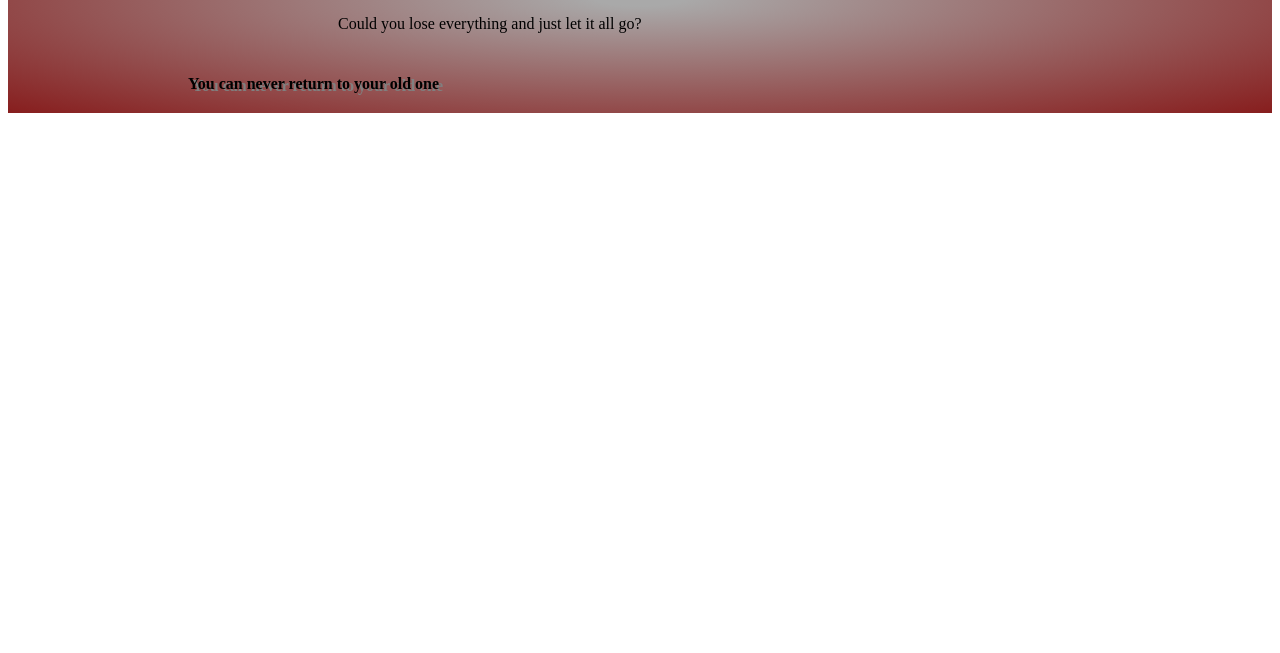
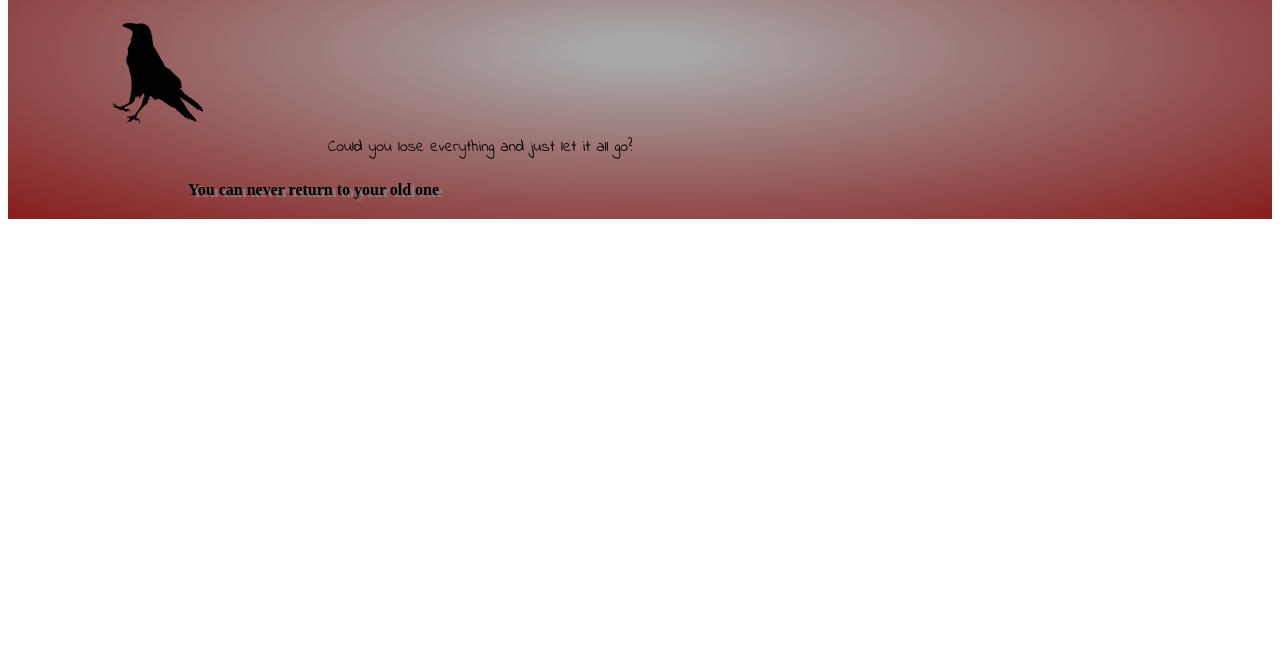
Before and after one commit to Irianna/css_project, a plain HTML site: page index.html in a window 1280 px wide. Shown: the part 147-800 px from the top of the page. Drawn offline with Linux system fonts and the light colour scheme; a web font is replaced by a local one.

Commit message:
bird added

```diff
--- a/index.html
+++ b/index.html
@@ -1,3 +1,4 @@
+
 <!DOCTYPE html>
 <html>
   <head>
@@ -5,6 +6,8 @@
     <link rel="stylesheet" type="text/css" href="style.css">
     <!--connects the html to the stylesheet-->
     <link href="https://fonts.googleapis.com/css?family=Frijole" rel="stylesheet">
+    <link href="https://fonts.googleapis.com/css?family=Indie+Flower" rel="stylesheet">
+
    <!-- allows the google fonts to work-->
     <title>title</title>
   </head>
@@ -12,6 +15,7 @@
   <div class="grad">
     <!--controls the gradient-->
   <h1>Unknown</h1>
+  <img src="raven-silhouette-vector-art.png" alt="Raven" style="width:105px;height:100px;">
   <p>Could you lose everything and just let it all go?</p>
   <h4>You can never return to your old one</h4>
   </div>
--- a/style.css
+++ b/style.css
@@ -13,9 +13,9 @@ h1 {
 }
 
 p {
-    padding-bottom: 20px;
-    padding-right: 340px;
-    padding-left: 330px;
+    padding-bottom: 0px;
+    padding-right: 240px;
+    padding-left: 320px;
     font-family: 'Indie Flower';
 }
 
@@ -30,3 +30,9 @@ h4 {
 .hover :hover{
     font-size:30px ;
 }
+
+img {
+    padding-left:100px;
+    transform: rotate(20deg);
+
+}
```
Also changed, not shown: imgres.jpg (deleted), raven-silhouette-vector-art.png (added).
